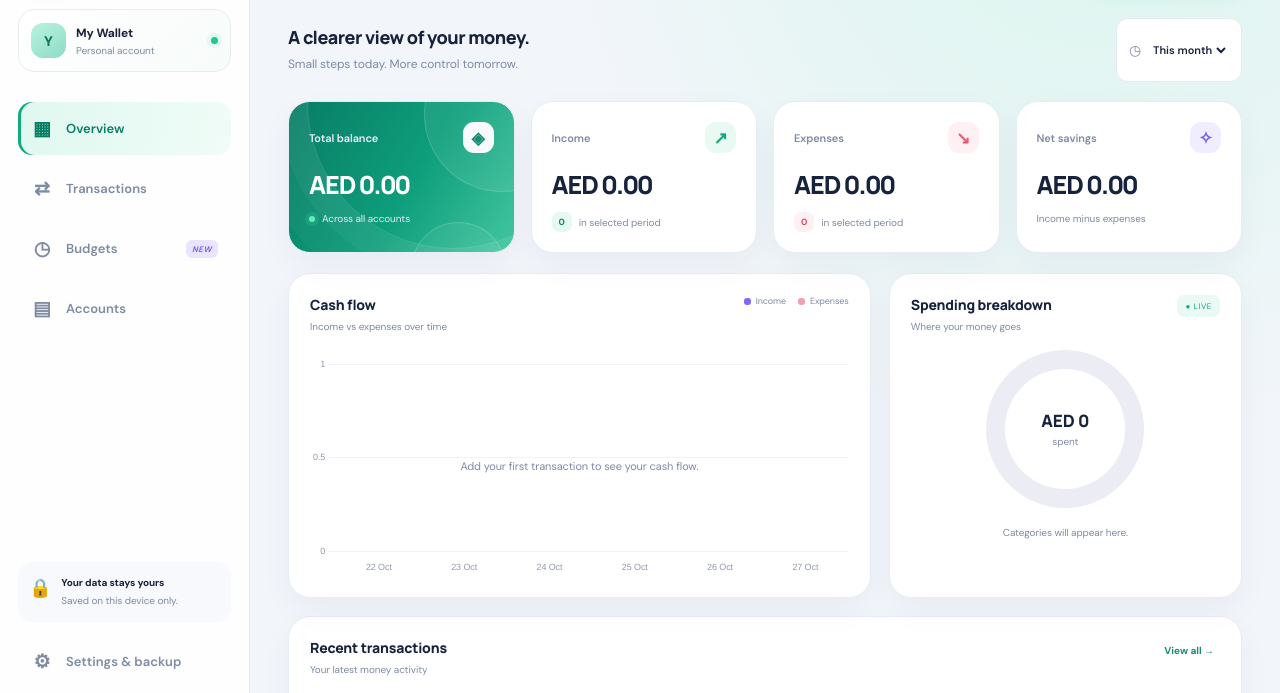
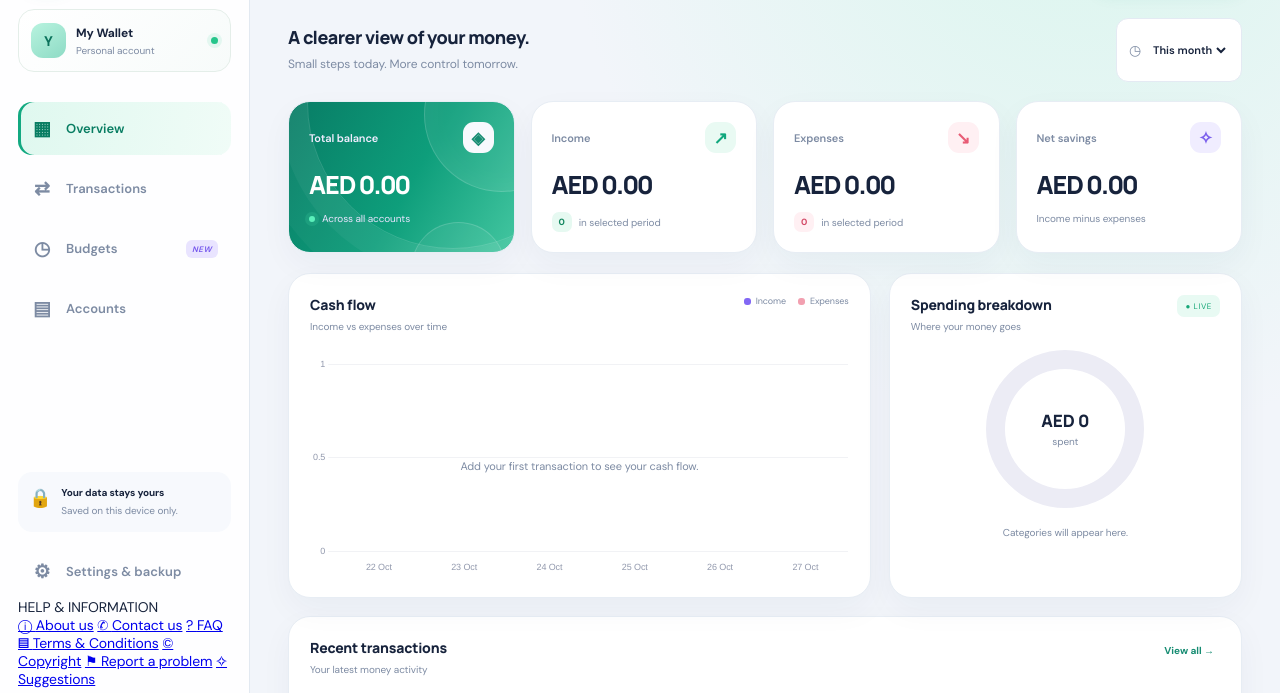
Before and after one commit to yaseeninoor/my-finance-manager, a plain HTML site: page index.html in a window 1280 px wide. Shown: the part 92-785 px from the top of the page. Drawn offline with nearby package versions, Linux system fonts and the light colour scheme.

Commit message:
Make help, contact and policy pages visible in sidebar

```diff
--- a/index.html
+++ b/index.html
@@ -26,7 +26,17 @@
         <button class="nav-item" data-view="budgets"><span>◷</span><span data-i18n="budgets">Budgets</span><em class="soon">NEW</em></button>
         <button class="nav-item" data-view="accounts"><span>▤</span><span data-i18n="accounts">Accounts</span></button>
       </nav>
-      <div class="sidebar-bottom"><div class="privacy-note"><span>🔒</span><div><b data-i18n="private">Your data stays yours</b><small data-i18n="privateDesc">Saved on this device only.</small></div></div><button id="settingsBtn" class="nav-item"><span>⚙</span><span data-i18n="settings">Settings & backup</span></button></div>
+      <div class="sidebar-bottom"><div class="privacy-note"><span>🔒</span><div><b data-i18n="private">Your data stays yours</b><small data-i18n="privateDesc">Saved on this device only.</small></div></div><button id="settingsBtn" class="nav-item"><span>⚙</span><span data-i18n="settings">Settings & backup</span></button>
+        <div class="site-links-nav" aria-label="Help and information">
+          <div class="site-links-title">HELP &amp; INFORMATION</div>
+          <a href="about.html">ⓘ <span>About us</span></a>
+          <a href="contact.html">✆ <span>Contact us</span></a>
+          <a href="faq.html">? <span>FAQ</span></a>
+          <a href="terms.html">▤ <span>Terms &amp; Conditions</span></a>
+          <a href="copyright.html">© <span>Copyright</span></a>
+          <a href="report.html">⚑ <span>Report a problem</span></a>
+          <a href="suggestions.html">✧ <span>Suggestions</span></a>
+        </div></div>
     </aside>
     <main class="main">
       <header class="topbar"><button class="icon-btn mobile-menu" id="menuBtn" aria-label="Open menu">☰</button><div><div class="eyebrow" data-i18n="goodDay">YOUR MONEY, IN FOCUS</div><h1 id="pageTitle" data-i18n="overview">Overview</h1></div><div class="top-actions"><span class="today" id="todayLabel"></span><button class="icon-btn" id="langBtn" title="Change language">தமிழ்</button><button class="icon-btn" id="themeBtn" title="Toggle theme">☼</button><button class="primary-btn" id="addTopBtn">＋ <span data-i18n="addTransaction">Add transaction</span></button></div></header>
```
